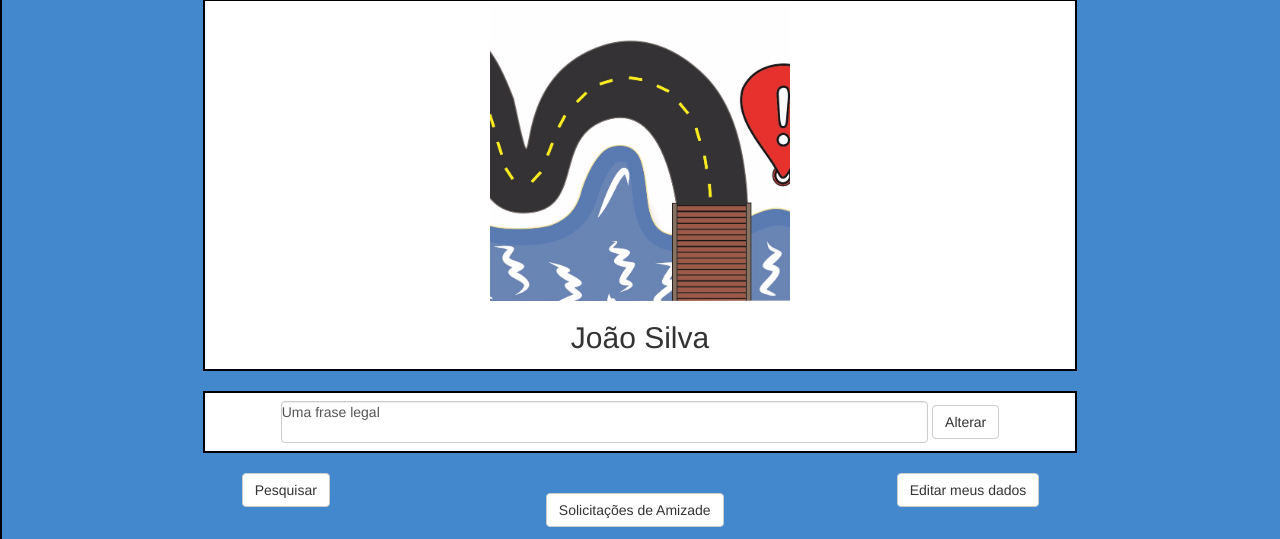
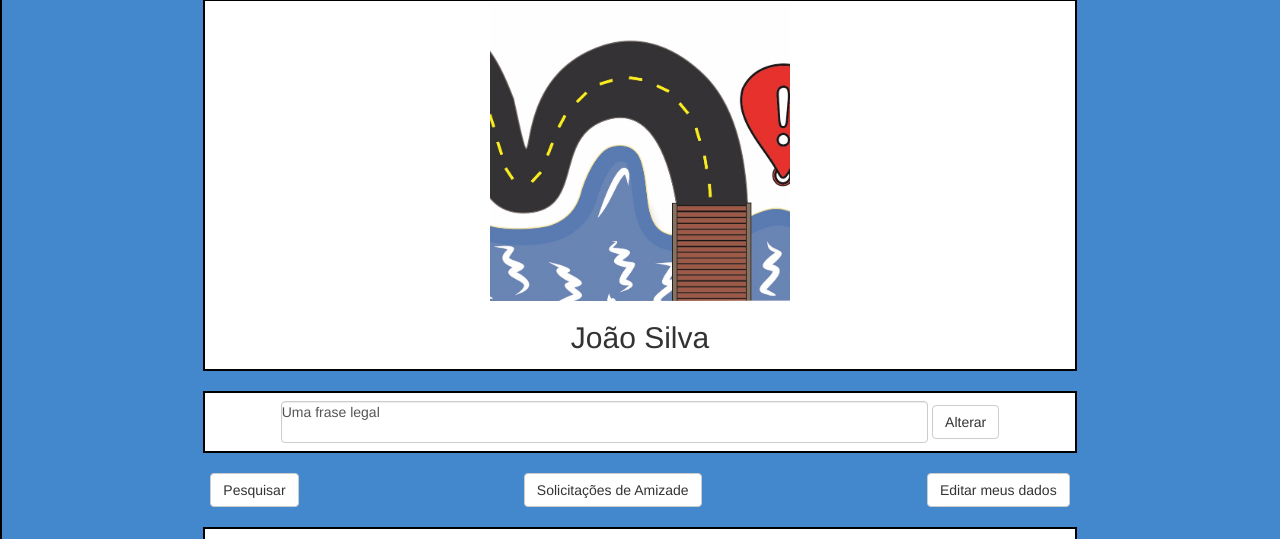
Before and after one commit to PI-and-TP-CEFETMG-AJPPV/MapFindIt, a Django app: template MapFindIt/templates/MapFindIt/perfil.html in a window 1280 px wide. Shown: the part 81-620 px from the top of the page. Run offline with Django 3.2, Linux system fonts and the light colour scheme; the template is opened without the code that fills it: values that come from a table or form of the project are taken from there, others are empty; data comes from the database, SQL or seed files in the repository; some libraries are stand-ins or nearby versions.

Commit message:
Botões do Perfil com flex-box

```diff
--- a/MapFindIt/templates/MapFindIt/perfil.html
+++ b/MapFindIt/templates/MapFindIt/perfil.html
@@ -48,39 +48,23 @@
         </div>
         <br>
         {% if not amigos and usuario.idusuario != idPag.idusuario %}
-        <div class="row">
-          <div class="col-md-2 col-md-offset-4">
+        <div class="row" style="display: flex; justify-content: space-between">
           <button type="button" class="btn btn-default">Pesquisar</button>
-          </div>
-          <div class="col-md-2 col-md-offset-1">
           <button type="button" class="btn btn-default">Solicitar Amizade</button>
-          </div>
         </div>
         <br>
         {% endif %}
         {% if amigos and usuario.idusuario != idPag.idusuario %}
-          <div class="row">
-            <div class="col-md-2 col-md-offset-5">
-              &nbsp;&nbsp;&nbsp;&nbsp;&nbsp;&nbsp;&nbsp;&nbsp;&nbsp;&nbsp;&nbsp;&nbsp;
+          <div class="row" style="display: flex; justify-content: center";>
             <button type="button" class="btn btn-default">Pesquisar</button>
-            </div>
           </div>
           <br>
         {% endif %}
         {% if usuario.idusuario == idPag.idusuario %}
-          <div class="row">
-            <div class="col-md-2 col-md-offset-2">
-              &nbsp;&nbsp;&nbsp;&nbsp;&nbsp;
+          <div class="row" style="display: flex; justify-content: space-between">
             <button type="button" class="btn btn-default">Pesquisar</button>
-            </div>
-            <div class="col-md-2 col-md-offset-1">
-              &nbsp;&nbsp;&nbsp;
             <button type="button" class="btn btn-default">Solicitações de Amizade</button>
-            </div>
-            <div class="col-md-2 col-md-offset-1">
-              &nbsp;&nbsp;&nbsp;&nbsp;&nbsp;
             <button type="button" class="btn btn-default" href="#modal-editar" data-toggle="modal">Editar meus dados</button>
-            </div>
           </div>
           <div class="modal fade" id="modal-editar" role="dialog" aria-labelledby="myModalLabel" aria-hidden="true">
             <div class="modal-dialog">
```
Lines whose indentation alone changed are shown as unchanged.
